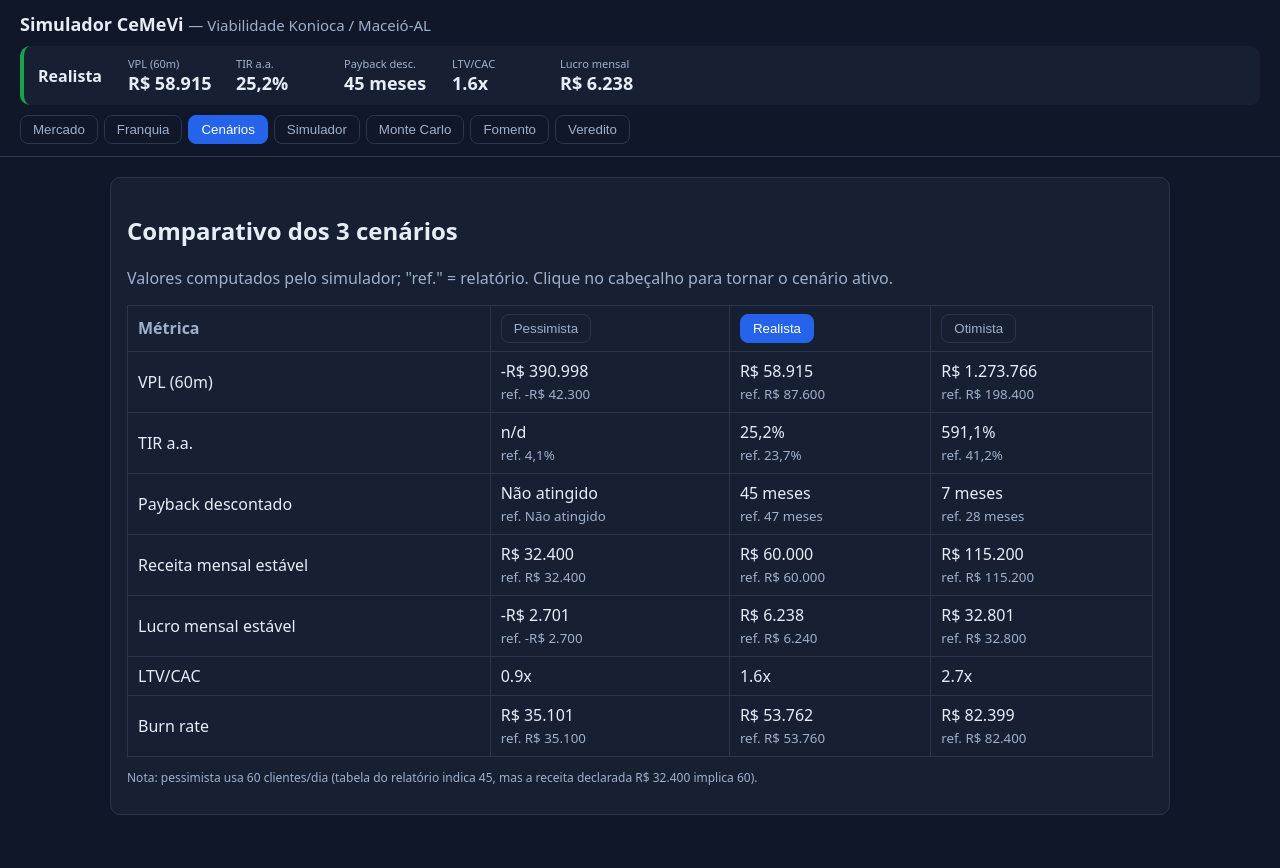
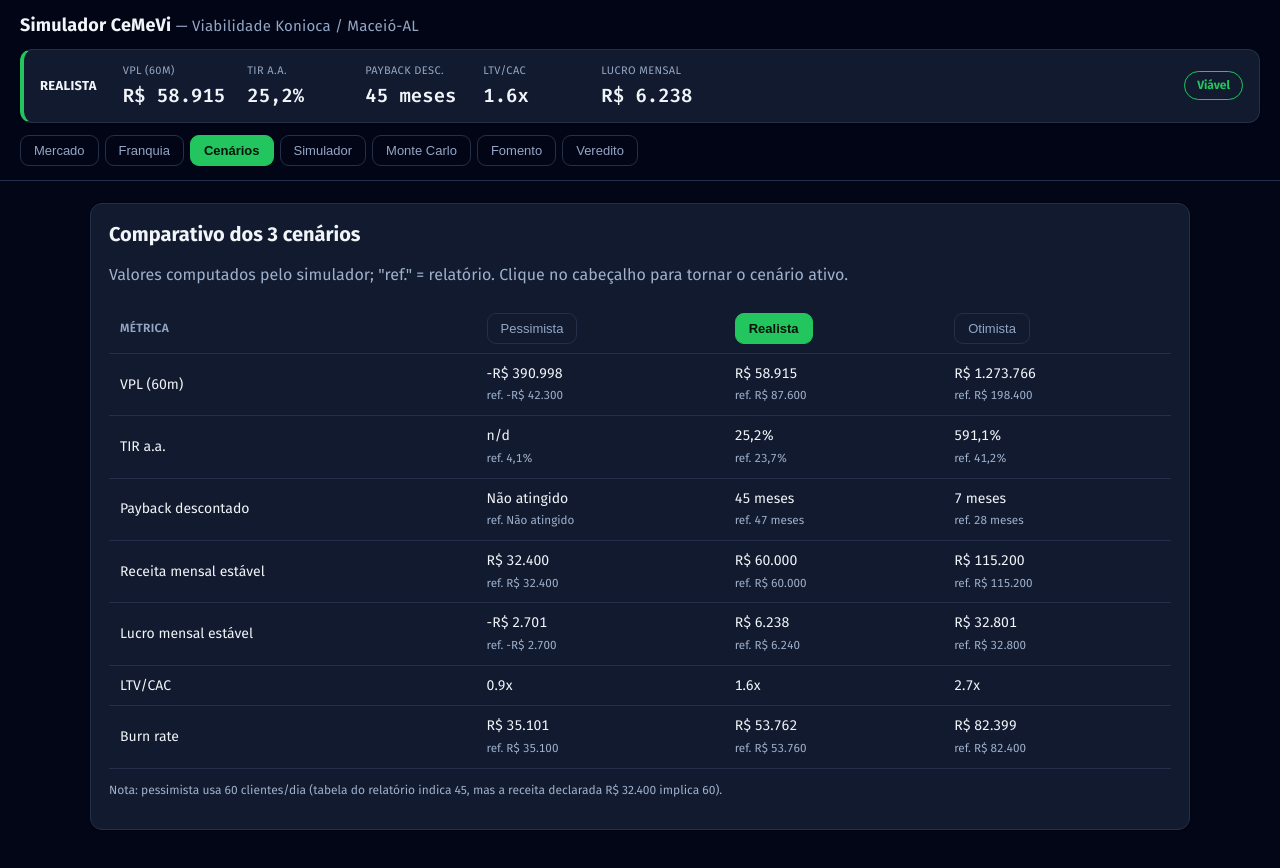
Before and after one commit to arthjhon/simulador-konioca, a React (Vite) app: page / in a window 1280 px wide. Built offline with nearby package versions, Linux system fonts and the light colour scheme.

Commit message:
style(ui): tema OLED verde 'viabilidade', fontes Fira, status colors e polish (ui-ux-pro-max)

```diff
--- a/index.html
+++ b/index.html
@@ -1,10 +1,16 @@
 <!doctype html>
-<html lang="en">
+<html lang="pt-BR">
   <head>
     <meta charset="UTF-8" />
     <link rel="icon" type="image/svg+xml" href="/favicon.svg" />
     <meta name="viewport" content="width=device-width, initial-scale=1.0" />
-    <title>cemevi-tmp</title>
+    <link rel="preconnect" href="https://fonts.googleapis.com" />
+    <link rel="preconnect" href="https://fonts.gstatic.com" crossorigin />
+    <link
+      href="https://fonts.googleapis.com/css2?family=Fira+Code:wght@400;500;600;700&family=Fira+Sans:wght@300;400;500;600;700&display=swap"
+      rel="stylesheet"
+    />
+    <title>Simulador CeMeVi — Viabilidade Konioca / Maceió-AL</title>
   </head>
   <body>
     <div id="root"></div>
--- a/src/App.css
+++ b/src/App.css
@@ -1,21 +1,148 @@
-/* src/App.css */
-:root { --bg:#0f1729; --card:#172033; --line:#2a3550; --txt:#e6edf7; --muted:#9fb0cc; --accent:#2563eb; --ok:#16a34a; --bad:#dc2626; }
+/* src/App.css — Tema Dark Mode (OLED) · acento "viabilidade" verde · ui-ux-pro-max */
+:root {
+  /* superfícies OLED */
+  --bg: #020617;          /* fundo */
+  --surface: #0b1220;     /* superfície base */
+  --card: #111a2e;        /* cards */
+  --card-2: #16233a;      /* superfície elevada (chips/kpis internos) */
+  --line: #243049;        /* bordas/divisores */
+  --txt: #f1f5f9;         /* texto primário */
+  --muted: #94a6c4;       /* texto secundário (>= 4.5:1 no fundo) */
+  /* identidade: acento verde "viável" */
+  --accent: #22c55e;
+  --accent-strong: #16a34a;
+  --on-accent: #04140a;
+  /* status semânticos */
+  --ok: #22c55e;          /* viável */
+  --warn: #f59e0b;        /* atenção */
+  --bad: #ef4444;         /* inviável */
+  --ring: #22c55e;
+  /* elevação */
+  --sh-1: 0 1px 2px rgba(0,0,0,.4);
+  --sh-2: 0 6px 18px rgba(0,0,0,.45);
+  --radius: 12px;
+}
+
 * { box-sizing: border-box; }
-body { margin:0; background:var(--bg); color:var(--txt); font-family:system-ui,Segoe UI,Roboto,sans-serif; }
-.topo { position:sticky; top:0; z-index:10; background:var(--bg); border-bottom:1px solid var(--line); padding:12px 20px; }
-.topo h1 { font-size:18px; margin:0 0 10px; } .topo small { color:var(--muted); font-weight:400; }
-.kpibar { display:flex; gap:18px; align-items:center; padding:10px 14px; border-radius:10px; background:var(--card); border-left:4px solid var(--accent); }
-.kpibar.ok { border-left-color:var(--ok); } .kpibar.bad { border-left-color:var(--bad); }
-.kpibar-cenario { font-weight:700; margin-right:8px; }
-.metric { min-width:90px; } .metric-label { font-size:11px; color:var(--muted); } .metric-value { font-size:18px; font-weight:700; } .metric-hint { font-size:10px; color:var(--muted); }
-.nav { display:flex; gap:6px; margin-top:10px; flex-wrap:wrap; }
-.nav-btn { background:transparent; color:var(--muted); border:1px solid var(--line); border-radius:8px; padding:6px 12px; cursor:pointer; }
-.nav-btn.ativo { background:var(--accent); color:#fff; border-color:var(--accent); }
-.conteudo { padding:20px; max-width:1100px; margin:0 auto; }
-table { width:100%; border-collapse:collapse; } th,td { border:1px solid var(--line); padding:8px 10px; text-align:left; } th { color:var(--muted); }
-.card { background:var(--card); border:1px solid var(--line); border-radius:10px; padding:16px; margin-bottom:16px; }
-label { display:block; font-size:12px; color:var(--muted); margin:8px 0 2px; }
-input[type=number], select { width:100%; padding:6px 8px; background:var(--bg); color:var(--txt); border:1px solid var(--line); border-radius:6px; }
-button.acao { background:var(--accent); color:#fff; border:0; border-radius:8px; padding:10px 16px; cursor:pointer; font-weight:600; }
-.selo { display:inline-block; padding:6px 12px; border-radius:8px; font-weight:700; }
-.selo.cond { background:#7c5e10; } .grid2 { display:grid; grid-template-columns:1fr 1fr; gap:16px; }
+
+body {
+  margin: 0;
+  background: var(--bg);
+  color: var(--txt);
+  font-family: 'Fira Sans', system-ui, Segoe UI, Roboto, sans-serif;
+  font-weight: 400;
+  -webkit-font-smoothing: antialiased;
+  line-height: 1.55;
+}
+
+/* números: Fira Code com tabular figures (alinha colunas, vibe analytics) */
+.metric-value, .num, td, th { font-variant-numeric: tabular-nums; }
+.metric-value, .num { font-family: 'Fira Code', ui-monospace, monospace; }
+
+h1, h2, h3 { font-family: 'Fira Sans', system-ui, sans-serif; line-height: 1.25; }
+h2 { font-size: 20px; margin: 0 0 12px; }
+h3 { font-size: 15px; color: var(--txt); margin: 18px 0 8px; }
+p { color: #cdd9ec; }
+small { color: var(--muted); }
+
+/* ---- topo / header ---- */
+.topo {
+  position: sticky; top: 0; z-index: 100;
+  background: rgba(2, 6, 23, .85);
+  backdrop-filter: blur(8px);
+  border-bottom: 1px solid var(--line);
+  padding: 14px 20px;
+}
+.topo h1 { font-size: 18px; margin: 0 0 12px; letter-spacing: .2px; }
+.topo small { color: var(--muted); font-weight: 400; }
+
+/* ---- KPI bar ---- */
+.kpibar {
+  display: flex; gap: 22px; align-items: center; flex-wrap: wrap;
+  padding: 12px 16px; border-radius: var(--radius);
+  background: var(--card); border: 1px solid var(--line);
+  border-left: 4px solid var(--accent); box-shadow: var(--sh-1);
+}
+.kpibar.ok   { border-left-color: var(--ok); }
+.kpibar.warn { border-left-color: var(--warn); }
+.kpibar.bad  { border-left-color: var(--bad); }
+.kpibar-cenario { font-weight: 700; margin-right: 4px; font-size: 13px; letter-spacing: .3px; text-transform: uppercase; }
+
+.veredito-pill {
+  margin-left: auto; font-size: 12px; font-weight: 700; padding: 4px 12px; border-radius: 999px;
+  border: 1px solid currentColor;
+}
+.veredito-pill.ok   { color: var(--ok); }
+.veredito-pill.warn { color: var(--warn); }
+.veredito-pill.bad  { color: var(--bad); }
+
+/* ---- métricas ---- */
+.metric { min-width: 96px; }
+.metric-label { font-size: 11px; color: var(--muted); text-transform: uppercase; letter-spacing: .4px; }
+.metric-value { font-size: 19px; font-weight: 600; margin-top: 2px; }
+.metric-hint { font-size: 10px; color: var(--muted); }
+
+/* ---- navegação ---- */
+.nav { display: flex; gap: 6px; margin-top: 12px; flex-wrap: wrap; }
+.nav-btn {
+  background: transparent; color: var(--muted); border: 1px solid var(--line);
+  border-radius: 9px; padding: 7px 13px; cursor: pointer; font-size: 13px; font-weight: 500;
+  transition: background .18s ease, color .18s ease, border-color .18s ease;
+}
+.nav-btn:hover { color: var(--txt); border-color: var(--accent); }
+.nav-btn.ativo { background: var(--accent); color: var(--on-accent); border-color: var(--accent); font-weight: 600; }
+
+/* ---- conteúdo / cards ---- */
+.conteudo { padding: 22px 20px; max-width: 1140px; margin: 0 auto; }
+.card {
+  background: var(--card); border: 1px solid var(--line); border-radius: var(--radius);
+  padding: 18px; margin-bottom: 18px; box-shadow: var(--sh-1);
+  overflow-x: auto; /* tabelas largas rolam dentro do card no mobile */
+}
+
+/* ---- tabelas ---- */
+table { width: 100%; border-collapse: collapse; font-size: 14px; }
+th, td { border-bottom: 1px solid var(--line); padding: 9px 11px; text-align: left; }
+thead th { color: var(--muted); font-weight: 600; font-size: 12px; text-transform: uppercase; letter-spacing: .3px; }
+tbody tr:hover { background: rgba(34, 197, 94, .05); }
+
+/* ---- formulários ---- */
+label { display: block; font-size: 12px; color: var(--muted); margin: 10px 0 3px; }
+input[type=number], select {
+  width: 100%; padding: 8px 10px; background: var(--surface); color: var(--txt);
+  border: 1px solid var(--line); border-radius: 8px; font-family: 'Fira Code', monospace; font-size: 14px;
+  transition: border-color .15s ease;
+}
+input[type=number]:hover, select:hover { border-color: #34507a; }
+
+/* ---- botões ---- */
+button.acao {
+  background: var(--accent); color: var(--on-accent); border: 0; border-radius: 9px;
+  padding: 10px 18px; cursor: pointer; font-weight: 700; font-size: 14px;
+  transition: background .18s ease, transform .08s ease;
+}
+button.acao:hover { background: var(--accent-strong); }
+button.acao:active { transform: scale(.98); }
+
+/* ---- selo do veredito ---- */
+.selo { display: inline-block; padding: 7px 14px; border-radius: 9px; font-weight: 700; letter-spacing: .3px; }
+.selo.cond { background: rgba(245, 158, 11, .15); color: var(--warn); border: 1px solid var(--warn); }
+
+/* ---- grid ---- */
+.grid2 { display: grid; grid-template-columns: 1fr 1fr; gap: 18px; }
+
+/* ---- foco visível (acessibilidade) ---- */
+:focus-visible { outline: 2px solid var(--ring); outline-offset: 2px; border-radius: 6px; }
+
+/* ---- responsivo ---- */
+@media (max-width: 760px) {
+  .grid2 { grid-template-columns: 1fr; }
+  .conteudo { padding: 16px 14px; }
+  .kpibar { gap: 14px; }
+  .veredito-pill { margin-left: 0; }
+}
+
+/* ---- reduzir movimento ---- */
+@media (prefers-reduced-motion: reduce) {
+  * { transition: none !important; animation: none !important; }
+}
--- a/src/components/KpiBar.jsx
+++ b/src/components/KpiBar.jsx
@@ -3,17 +3,26 @@ import { useSim } from '../state/SimContext.jsx';
 import { fmtBRL, fmtPct, fmtMeses, fmtMult } from '../util/format.js';
 import Metric from './Metric.jsx';
 
+// Veredito visual: inviável (VPL<=0), atenção (viável mas payback no limite/ausente), viável.
+function classificar(metrics) {
+  if (metrics.vpl <= 0) return { estado: 'bad', rotulo: 'Inviável' };
+  const pb = metrics.paybackDescontado;
+  if (pb == null || pb > 48) return { estado: 'warn', rotulo: 'Viável com atenção' };
+  return { estado: 'ok', rotulo: 'Viável' };
+}
+
 export default function KpiBar() {
   const { metrics, cenario } = useSim();
-  const viavel = metrics.vpl > 0;
+  const { estado, rotulo } = classificar(metrics);
   return (
-    <div className={`kpibar ${viavel ? 'ok' : 'bad'}`}>
+    <div className={`kpibar ${estado}`}>
       <span className="kpibar-cenario">{cenario.nome}</span>
       <Metric label="VPL (60m)" valor={fmtBRL(metrics.vpl)} />
       <Metric label="TIR a.a." valor={fmtPct(metrics.tirAnual)} />
       <Metric label="Payback desc." valor={fmtMeses(metrics.paybackDescontado)} />
       <Metric label="LTV/CAC" valor={fmtMult(metrics.ltvCac)} />
       <Metric label="Lucro mensal" valor={fmtBRL(metrics.lucroEstavel)} />
+      <span className={`veredito-pill ${estado}`}>{rotulo}</span>
     </div>
   );
 }
```
